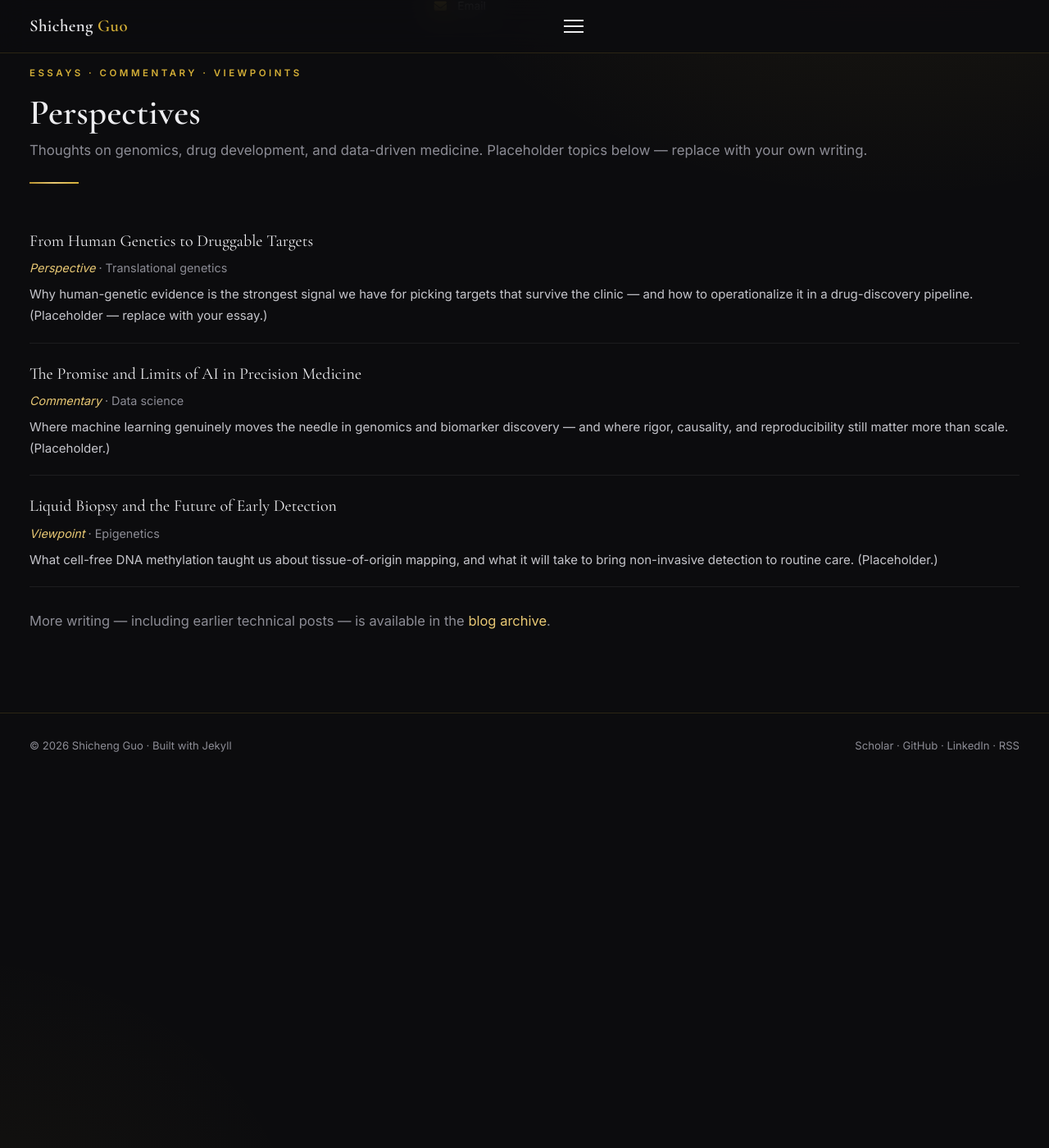
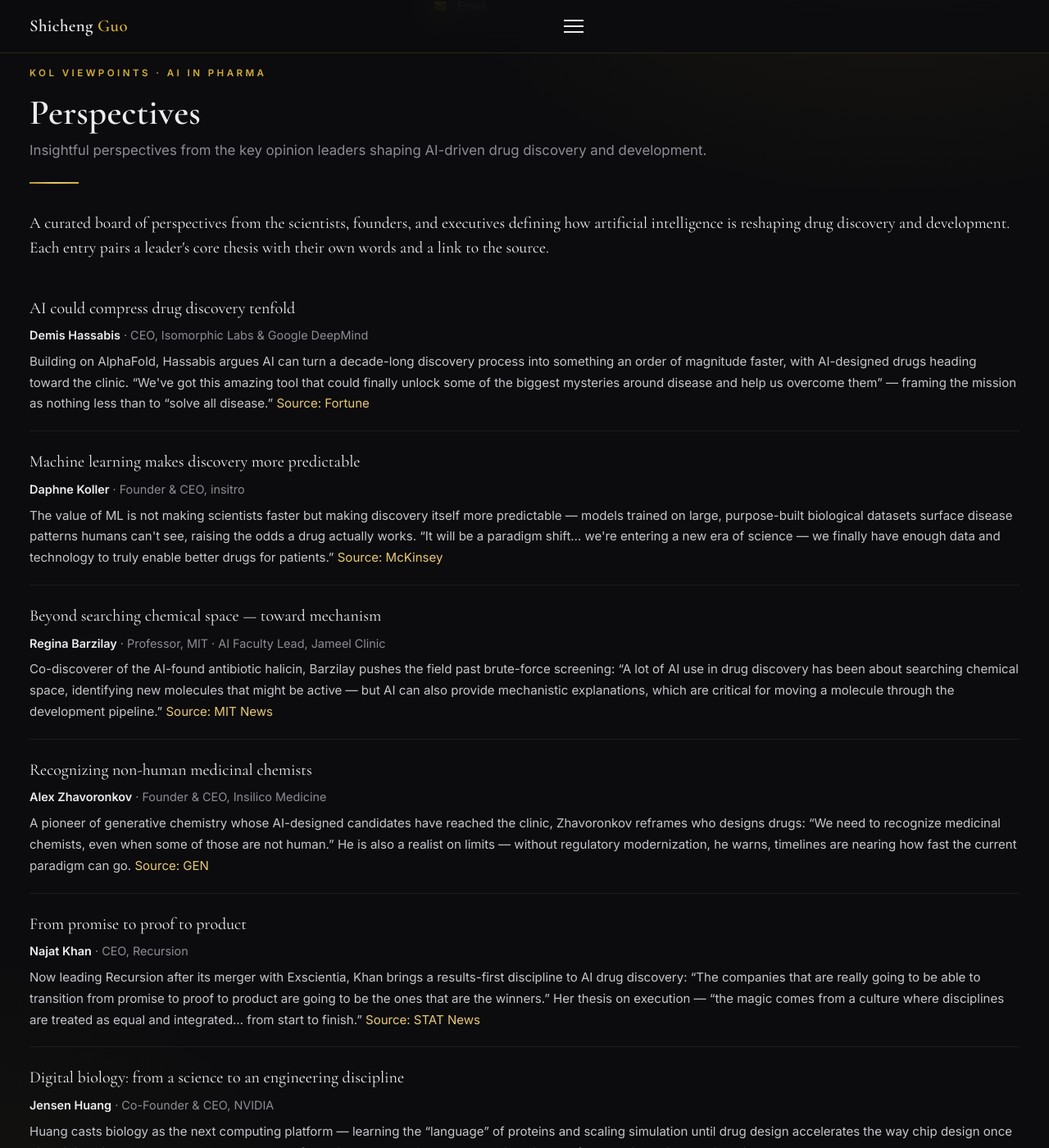
Before and after one commit to Shicheng-Guo/Shicheng-Guo.Github.io, a Jekyll site: the page built from perspectives.md, in a window 1280 px wide and 1400 px high, scrolled down 814 px. Shown: the whole window at 82% size. Built offline with Jekyll 4.4.1, drawn with Linux system fonts in a browser that asks for light colours; before the commit the page ends 1763 px from its top, so only the background shows below that; some of the changed text lies outside the part shown.

Commit message:
Rebuild Perspectives as a curated KOL board on AI in pharma
Replace placeholder essays with 7 sourced perspectives from leaders in
AI-driven drug discovery (Hassabis, Koller, Barzilay, Zhavoronkov, Khan,
Huang, Topol) — each with an attributed quote and link to source.

```diff
--- a/perspectives.md
+++ b/perspectives.md
@@ -2,29 +2,64 @@
 layout: default
 title: "Perspectives"
 nav: perspectives
+wide: true
 permalink: /perspectives/
 content_class: archive
-eyebrow: "Essays · Commentary · Viewpoints"
-tagline: "Thoughts on genomics, drug development, and data-driven medicine. Placeholder topics below — replace with your own writing."
-description: "Perspectives and commentary by Shicheng Guo, Ph.D., on genomics, drug development, and data science."
+eyebrow: "KOL Viewpoints · AI in Pharma"
+tagline: "Insightful perspectives from the key opinion leaders shaping AI-driven drug discovery and development."
+description: "A curated collection of perspectives from key opinion leaders (KOLs) on artificial intelligence in pharma — drug discovery, development, and precision medicine."
 ---
 
+<p class="lead">A curated board of perspectives from the scientists, founders, and executives defining how artificial intelligence is reshaping drug discovery and development. Each entry pairs a leader's core thesis with their own words and a link to the source.</p>
+
 <div class="archive">
+
   <div class="list-entry">
-    <span class="list-entry__title">From Human Genetics to Druggable Targets</span>
-    <div class="list-entry__meta"><em>Perspective</em> · Translational genetics</div>
-    <p class="list-entry__desc">Why human-genetic evidence is the strongest signal we have for picking targets that survive the clinic — and how to operationalize it in a drug-discovery pipeline. (Placeholder — replace with your essay.)</p>
+    <span class="list-entry__title">AI could compress drug discovery tenfold</span>
+    <div class="list-entry__meta"><strong>Demis Hassabis</strong> · CEO, Isomorphic Labs &amp; Google DeepMind</div>
+    <p class="list-entry__desc">Building on AlphaFold, Hassabis argues AI can turn a decade-long discovery process into something an order of magnitude faster, with AI-designed drugs heading toward the clinic. “We've got this amazing tool that could finally unlock some of the biggest mysteries around disease and help us overcome them” — framing the mission as nothing less than to “solve all disease.” <a class="list-entry__src" href="https://fortune.com/article/demis-hassabis-deepmind-artificial-intelligence-google-alphabet-drug-discovery-isomorphic/" target="_blank" rel="noopener">Source: Fortune</a></p>
   </div>
+
   <div class="list-entry">
-    <span class="list-entry__title">The Promise and Limits of AI in Precision Medicine</span>
-    <div class="list-entry__meta"><em>Commentary</em> · Data science</div>
-    <p class="list-entry__desc">Where machine learning genuinely moves the needle in genomics and biomarker discovery — and where rigor, causality, and reproducibility still matter more than scale. (Placeholder.)</p>
+    <span class="list-entry__title">Machine learning makes discovery more predictable</span>
+    <div class="list-entry__meta"><strong>Daphne Koller</strong> · Founder &amp; CEO, insitro</div>
+    <p class="list-entry__desc">The value of ML is not making scientists faster but making discovery itself more predictable — models trained on large, purpose-built biological datasets surface disease patterns humans can't see, raising the odds a drug actually works. “It will be a paradigm shift… we're entering a new era of science — we finally have enough data and technology to truly enable better drugs for patients.” <a class="list-entry__src" href="https://www.mckinsey.com/industries/life-sciences/our-insights/it-will-be-a-paradigm-shift-daphne-koller-on-machine-learning-in-drug-discovery" target="_blank" rel="noopener">Source: McKinsey</a></p>
   </div>
+
   <div class="list-entry">
-    <span class="list-entry__title">Liquid Biopsy and the Future of Early Detection</span>
-    <div class="list-entry__meta"><em>Viewpoint</em> · Epigenetics</div>
-    <p class="list-entry__desc">What cell-free DNA methylation taught us about tissue-of-origin mapping, and what it will take to bring non-invasive detection to routine care. (Placeholder.)</p>
+    <span class="list-entry__title">Beyond searching chemical space — toward mechanism</span>
+    <div class="list-entry__meta"><strong>Regina Barzilay</strong> · Professor, MIT · AI Faculty Lead, Jameel Clinic</div>
+    <p class="list-entry__desc">Co-discoverer of the AI-found antibiotic halicin, Barzilay pushes the field past brute-force screening: “A lot of AI use in drug discovery has been about searching chemical space, identifying new molecules that might be active — but AI can also provide mechanistic explanations, which are critical for moving a molecule through the development pipeline.” <a class="list-entry__src" href="https://news.mit.edu/2023/using-ai-scientists-combat-drug-resistant-infections-0525" target="_blank" rel="noopener">Source: MIT News</a></p>
   </div>
+
+  <div class="list-entry">
+    <span class="list-entry__title">Recognizing non-human medicinal chemists</span>
+    <div class="list-entry__meta"><strong>Alex Zhavoronkov</strong> · Founder &amp; CEO, Insilico Medicine</div>
+    <p class="list-entry__desc">A pioneer of generative chemistry whose AI-designed candidates have reached the clinic, Zhavoronkov reframes who designs drugs: “We need to recognize medicinal chemists, even when some of those are not human.” He is also a realist on limits — without regulatory modernization, he warns, timelines are nearing how fast the current paradigm can go. <a class="list-entry__src" href="https://www.genengnews.com/topics/artificial-intelligence/alex-zhavoronkov-aims-to-take-over-the-drug-development-world-with-ai/" target="_blank" rel="noopener">Source: GEN</a></p>
+  </div>
+
+  <div class="list-entry">
+    <span class="list-entry__title">From promise to proof to product</span>
+    <div class="list-entry__meta"><strong>Najat Khan</strong> · CEO, Recursion</div>
+    <p class="list-entry__desc">Now leading Recursion after its merger with Exscientia, Khan brings a results-first discipline to AI drug discovery: “The companies that are really going to be able to transition from promise to proof to product are going to be the ones that are the winners.” Her thesis on execution — “the magic comes from a culture where disciplines are treated as equal and integrated… from start to finish.” <a class="list-entry__src" href="https://www.statnews.com/2025/11/21/recursion-ai-drug-development-najat-khan/" target="_blank" rel="noopener">Source: STAT News</a></p>
+  </div>
+
+  <div class="list-entry">
+    <span class="list-entry__title">Digital biology: from a science to an engineering discipline</span>
+    <div class="list-entry__meta"><strong>Jensen Huang</strong> · Co-Founder &amp; CEO, NVIDIA</div>
+    <p class="list-entry__desc">Huang casts biology as the next computing platform — learning the “language” of proteins and scaling simulation until drug design accelerates the way chip design once did. Digital biology, he argues, could be “one of the biggest revolutions ever,” turning biology “from a science into engineering.” <a class="list-entry__src" href="https://blogs.nvidia.com/blog/jpmorgan-healthcare-nvidia-lilly/" target="_blank" rel="noopener">Source: NVIDIA</a></p>
+  </div>
+
+  <div class="list-entry">
+    <span class="list-entry__title">Hold AI to the right standard</span>
+    <div class="list-entry__meta"><strong>Eric Topol</strong> · Founder &amp; Director, Scripps Research Translational Institute</div>
+    <p class="list-entry__desc">Topol argues that demanding zero error from AI ignores the very real harm of human diagnostic error, and that multimodal AI can finally shift medicine from treatment toward earlier prediction and prevention — “a much different level of precision and accuracy medicine going forward.” A caution, too: nearly 1,000 FDA-cleared AI models exist, yet few are actually in use. <a class="list-entry__src" href="https://www.hcinnovationgroup.com/imaging/article/55246755/eric-topol-ai-will-usher-in-a-whole-new-era-in-medicine" target="_blank" rel="noopener">Source: HCI</a></p>
+  </div>
+
 </div>
 
-<p style="margin-top:1.6em;color:var(--muted)">More writing — including earlier technical posts — is available in the <a href="{{ site.url }}/archive.html">blog archive</a>.</p>
+<p class="trending-updated" style="margin-top:1.6em">
+  <strong>About this board.</strong> A hand-curated selection of public perspectives from recognized leaders in AI for drug discovery and development — paraphrased context plus direct quotes, each linked to its source. Quotes are reproduced from public interviews and articles and attributed to their authors; roles reflect positions as of <em>June 2026</em>. Suggestions for voices to add are welcome.
+</p>
+
+<p style="margin-top:1.2em;color:var(--muted)">More of my own writing — including earlier technical posts — is in the <a href="{{ site.url }}/archive.html">blog archive</a>, and the live <a href="{{ site.url }}/ai/">AI in Pharma</a> tracker aggregates daily news and commentary.</p>
```
